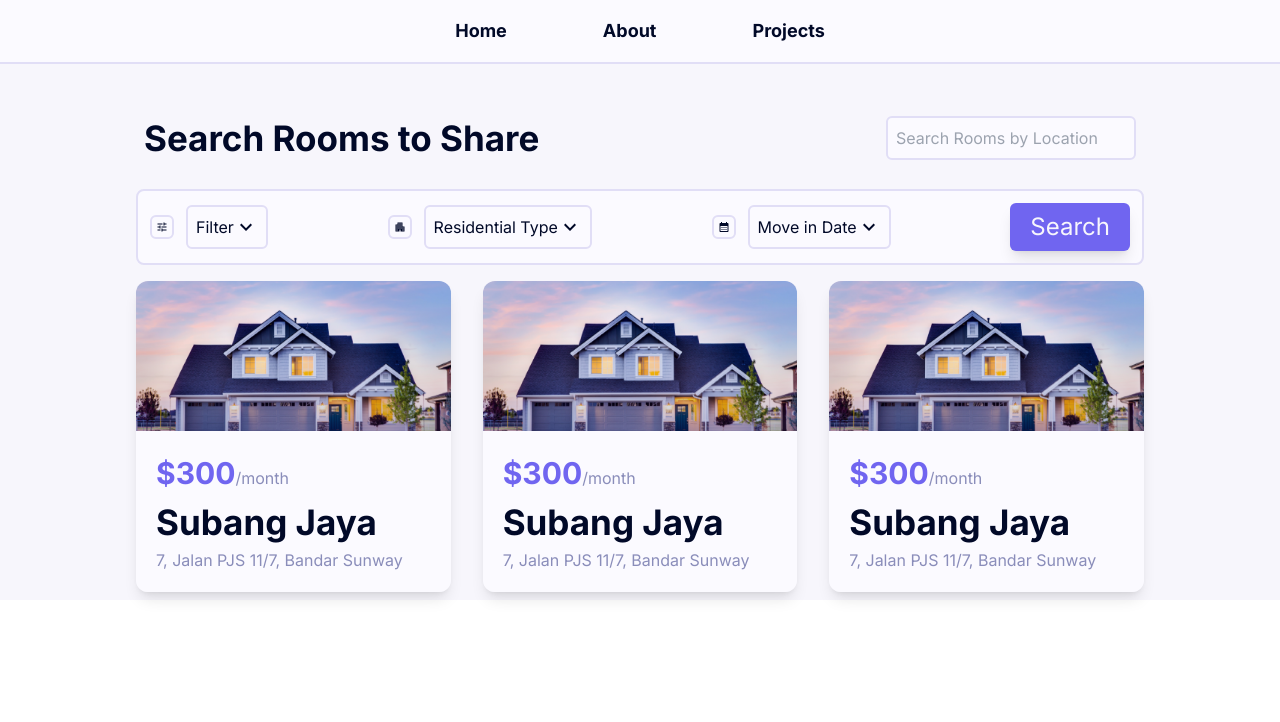
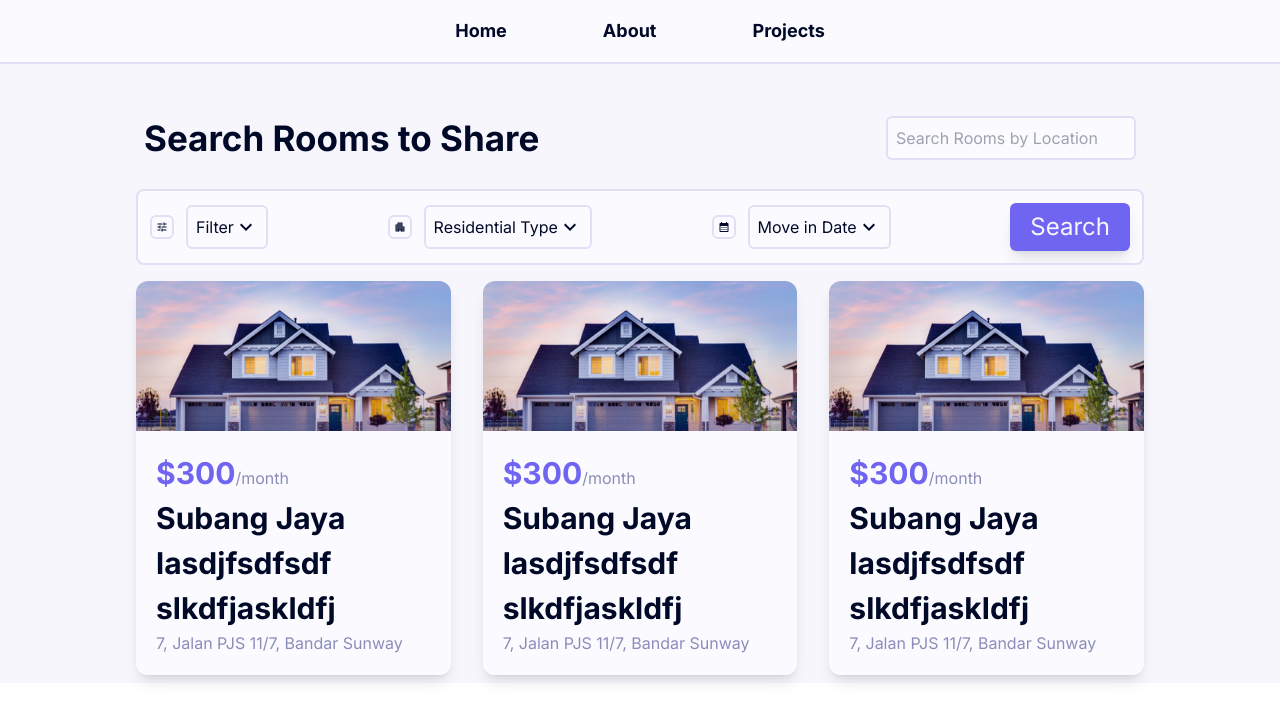
Before and after one commit to MusthafaAltaf2001/roommate-finder, a Next.js app: page / in a window 1280 px wide. Shown: the top 722 px of the page. Built offline with nearby package versions, Linux system fonts and the light colour scheme.

Commit message:
fixed CardItem.tsx text overflowing

```diff
--- a/src/app/Components/Homepage/CardItem.tsx
+++ b/src/app/Components/Homepage/CardItem.tsx
@@ -4,14 +4,14 @@ import Image from 'next/image'
 
 const CardItem = () => {
     return (
-        <div className='flex flex-col basis-auto border-0 rounded-xl shadow-lg'>
+        <div className='flex flex-col basis-auto border-0 rounded-xl shadow-lg max-w-[400px]'>
             <Image src={house_img} alt="Image" className='border-0 rounded-t-xl w-[400px] lg:h-[150px] h-[250px] object-cover' />
             <div className='flex flex-col p-5 bg-white rounded-b-xl'>
                 <div className='flex items-baseline'>
                     <span className='text-purple font-bold text-[30px]'>$300</span>
                     <span className='text-[#8A8DBA]'>/month</span>
                 </div>
-                <span className='text-black font-bold text-[35px]'>Subang Jaya</span>
+                <span className='text-black font-bold text-[30px]'>Subang Jaya lasdjfsdfsdf slkdfjaskldfj</span>
                 <span className='text-[#8A8DBA]'>7, Jalan PJS 11/7, Bandar Sunway</span>
             </div>
         </div>
```
